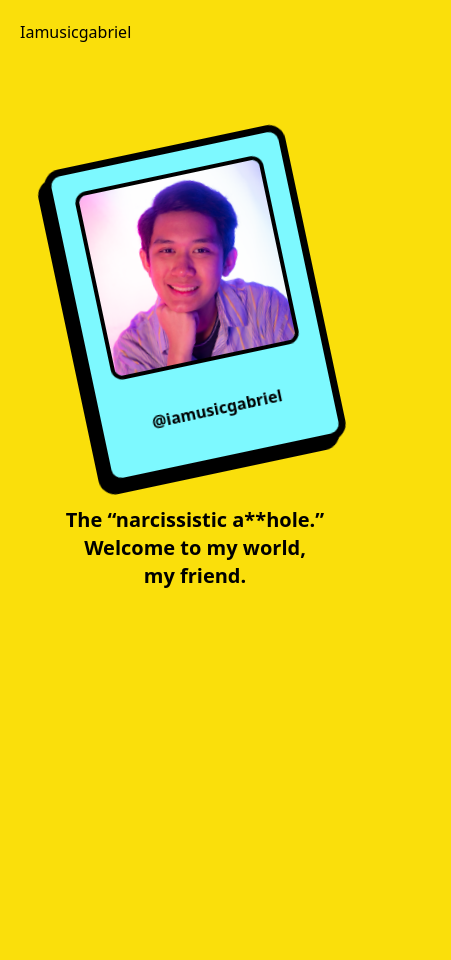
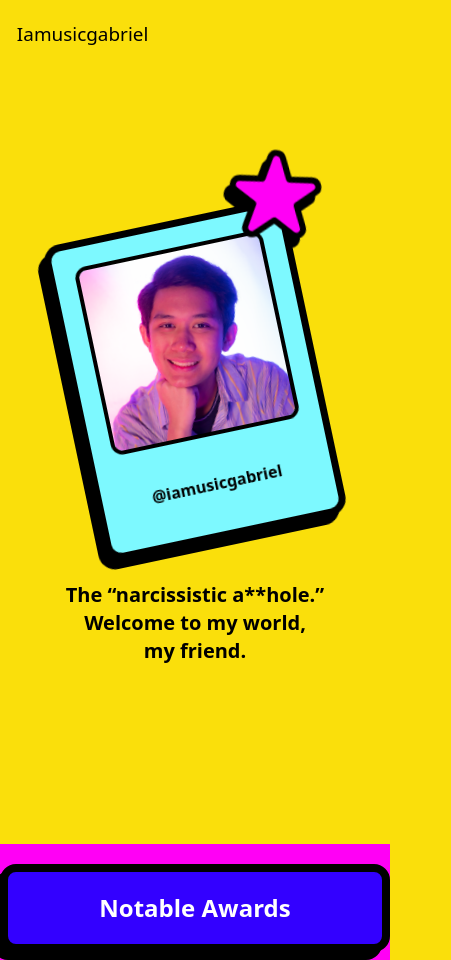
Before and after one commit to Iamusicgab/iamusicgabriel.com, an Astro site: page / in a window 390 px wide. Shown: the top 960 px of the page, 451 px wide, since content can reach past the window. Before the commit the page ends 844 px from the top, so only its background shows below. Built offline with nearby package versions, Linux system fonts and the light colour scheme; Astro itself is replaced by a stand-in of ours; a web font is replaced by a local one.

Commit message:
Responsive Deisgn and Partial Achievements Layout

```diff
--- a/src/pages/index.astro
+++ b/src/pages/index.astro
@@ -13,27 +13,49 @@ import '@fontsource/lexend-mega';
 	<body class="bg-byellow">
 
 
-		<nav class="p-5 mb-10">
-			<h1 class="">Iamusicgabriel</h1>
-		</nav>
+			<nav>
+				<a href="/">
+					<h1 class="text-lg fixed p-5 transition hover:scale-105">Iamusicgabriel</h1>
+				</a>
+			</nav>
 
 
-<container class="flex justify-center flex-col md:flex-row items-center md:m-10">
-		<div title="card" class="bg-blightblue max-w-fit p-5 flex flex-col items-center gap-5 border-[0.45rem] rounded-[17px] drop-shadow-[-0.5rem_0.5rem_rgba(0,0,0,1)] -rotate-12 transition ease-in-out hover:-rotate-0 hover:drop-shadow-[-1rem_1rem_rgba(0,0,0,1)] m-10">
+<container class="flex justify-center md:justify-around flex-col md:flex-row items-center md:mx-10 h-screen">
+	<div title="card" class="bg-blightblue p-5 flex flex-col items-center gap-5 border-[0.45rem] rounded-[17px] drop-shadow-[-0.5rem_0.5rem_rgba(0,0,0,1)] -rotate-12 transition ease-in-out hover:-rotate-0 hover:drop-shadow-[-1rem_1rem_rgba(0,0,0,1)] m-10 lg:scale-125 lg:m-28 w-[100%] max-w-fit">
+		<img src="/star1.svg" class="scale-[0.6] absolute left-[160px] bottom-[240px]">
 		<div class="bg-green-200">
 			<img src="/hero.png" class="rounded-xl h-48 border-[0.3rem] aspect-[1/1]">
 		</div>
 		<div class="py-4 font-bold">
-			<a href="/">@iamusicgabriel</a>
+			@iamusicgabriel
 		</div>
 	</div>
 	<div>
-		<h1 class="font-bold text-xl text-center md:text-right">
+		<h1 class="font-bold text-xl text-center md:text-right lg:text-3xl">
 			The “narcissistic a**hole.”<br> Welcome to my world, <br>my friend.
 		</h1>
 	</div>
 </container>
 
+<!-- <container class="flex justify-center md:justify-around flex-col md:flex-row items-center md:mx-10 h-screen">
+	<div class="font-bold text-xl text-center md:text-left lg:text-3xl">
+		I’m <b>Gabriel Alexis Gonzales</b>, aka Iamusicgabriel. Student at Don Bosco Makati. A Student leader, fullstack dev, video editor, artist!
+	</div>
+		<div title="card" class="bg-bpink p-5 flex flex-col items-center gap-5 border-[0.45rem] rounded-[17px] drop-shadow-[-0.5rem_0.5rem_rgba(0,0,0,1)] rotate-12 transition ease-in-out hover:-rotate-0 hover:drop-shadow-[-1rem_1rem_rgba(0,0,0,1)] m-10 lg:scale-125 lg:m-28 w-full max-w-fit">
+		<img src="/star2.svg" class="scale-[0.8] absolute left-[180px] bottom-[260px]">
+		<div class="bg-green-200">
+			<img src="/hero.png" class="rounded-xl h-48 border-[0.3rem] aspect-square">
+		</div>
+		<div class="text-2xl font-bold text-center">
+			all<br>about me!
+		</div>
+	</div>
+</container> -->
+<container class="bg-bpink w-full flex flex-col items-center justify-center gap-5">
+<div class="w-full max-w-2xl m-5 flex justify-center text-white bg-bblue py-5 text-2xl rounded-2xl drop-shadow-[-0.5rem_0.5rem_rgba(0,0,0,1)] border-8 border-black text-bold"><b>Notable Awards</b></div>
+<a href=""><div class="bg-white p-10 rounded-2xl drop-shadow-[-0.5rem_0.5rem_rgba(0,0,0,1)] border-8 border-black flex justify-center items-center w-[32rem] transition ease-in-out hover:-rotate-0 hover:drop-shadow-[-1rem_1rem_rgba(0,0,0,1)] hover:scale-105 aspect-[4/3]"><img src="/tosm.png"></div></a>
+<div class="bg-white p-10 rounded-2xl drop-shadow-[-0.5rem_0.5rem_rgba(0,0,0,1)] border-8 border-black flex justify-center items-center w-[32rem] transition ease-in-out hover:-rotate-0 hover:drop-shadow-[-1rem_1rem_rgba(0,0,0,1)] hover:scale-105 aspect-[4/3]"><img src="/jci.png"></div>
+</container>
 
 
 
--- a/tailwind.config.cjs
+++ b/tailwind.config.cjs
@@ -11,6 +11,8 @@ module.exports = {
 			borange: "#FF4911",
 			bblue: "#3300FF",
 			blightviolet: "#C4A1FF",
+			white: "#FFFFFF",
+			black: "#000000",
 		},
 		extend: {
 			fontFamily: {
```
Also changed, not shown: public/jci.png (added), public/star1.svg (added), public/star2.svg (added), public/tosm.png (added). Lines whose indentation alone changed are shown as unchanged.
